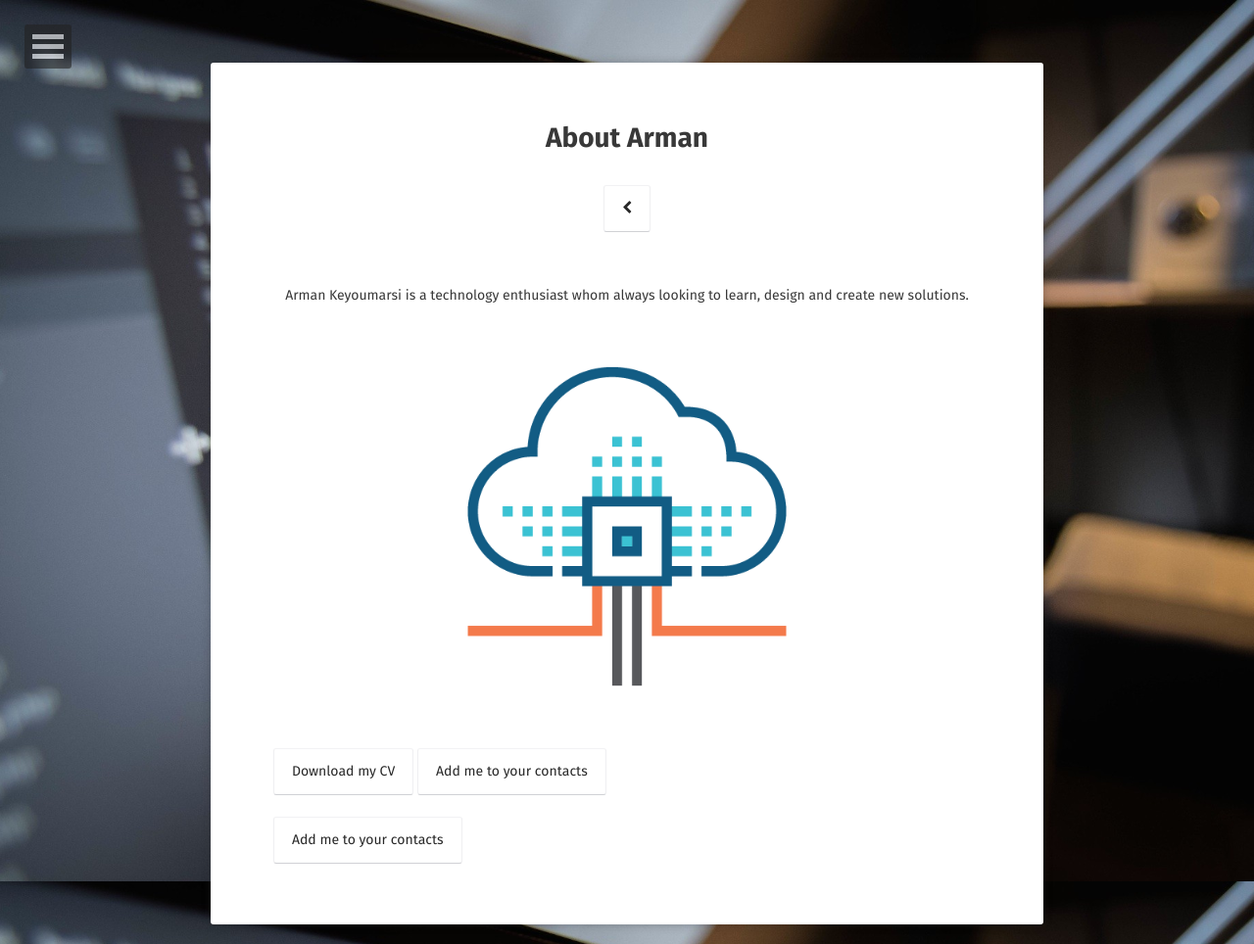
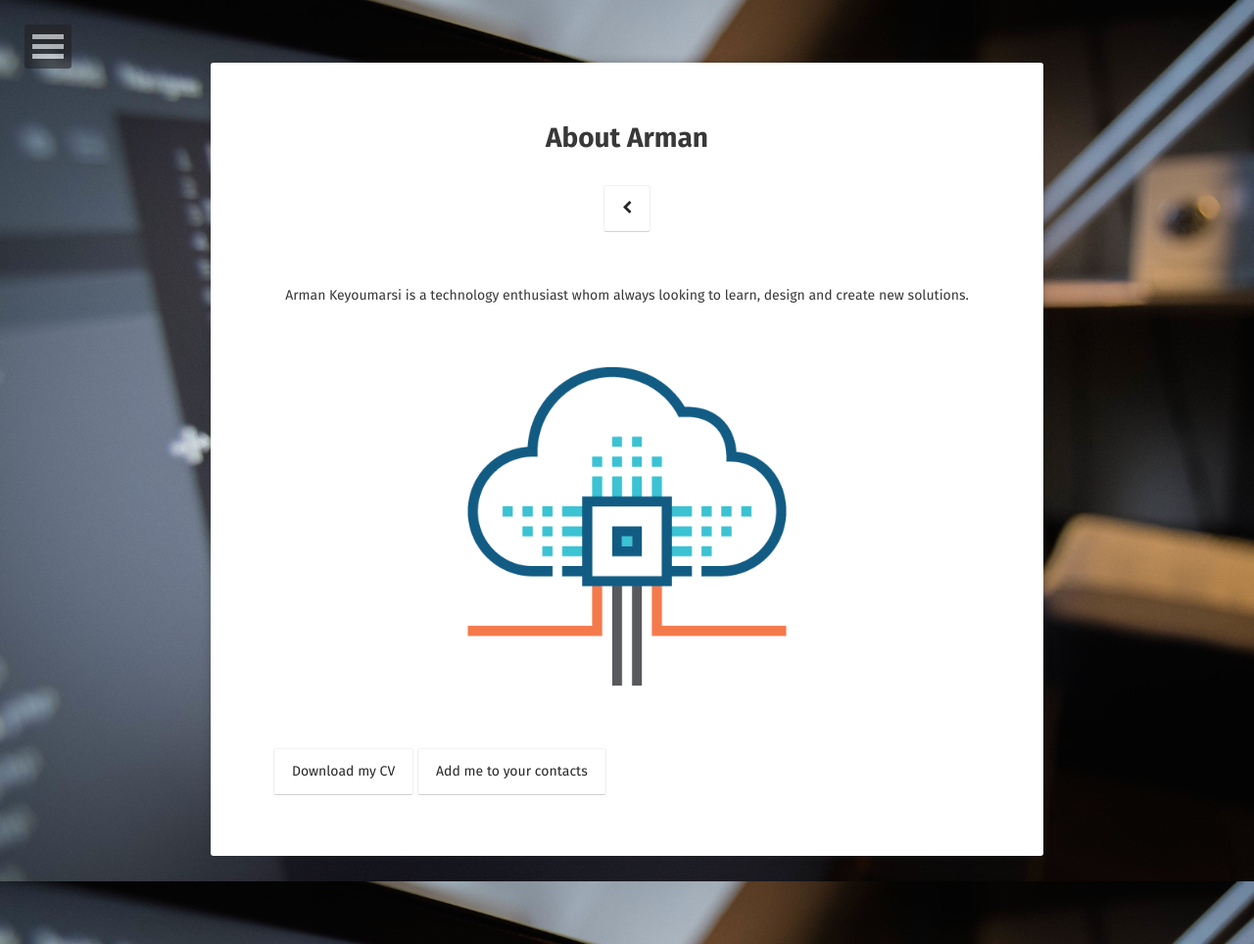
Before and after one commit to Arman-Keyoumarsi/Arman-Keyoumarsi.github.io, a Jekyll site: the page built from about/index.md, in a window 1280 px wide. Shown: the whole page at 98% size. Built offline with Jekyll 4.4.1, drawn with Linux system fonts in a browser that asks for light colours; some web fonts are replaced.

Commit message:
Contact v03

```diff
--- a/about/index.md
+++ b/about/index.md
@@ -13,6 +13,4 @@ comments: false
 
 
 [Download my CV]({{ site.url }}/assets/download/AK-CV.pdf){: .btn}
-[Add me to your contacts]({{ http://ct.kaywa.me/ }}/gOA21){: .btn}
-
-<div markdown="0"><a href="http://ct.kaywa.me/gOA21" class="btn">Add me to your contacts</a></div>
+<a href="http://ct.kaywa.me/gOA21" class="btn">Add me to your contacts</a>
```
